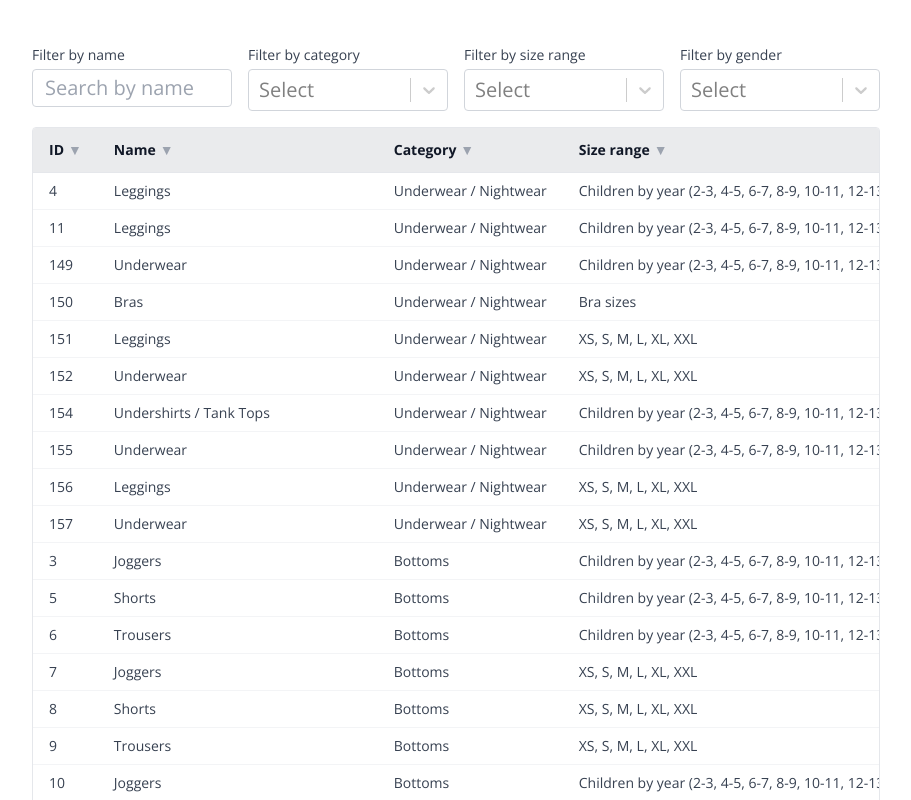
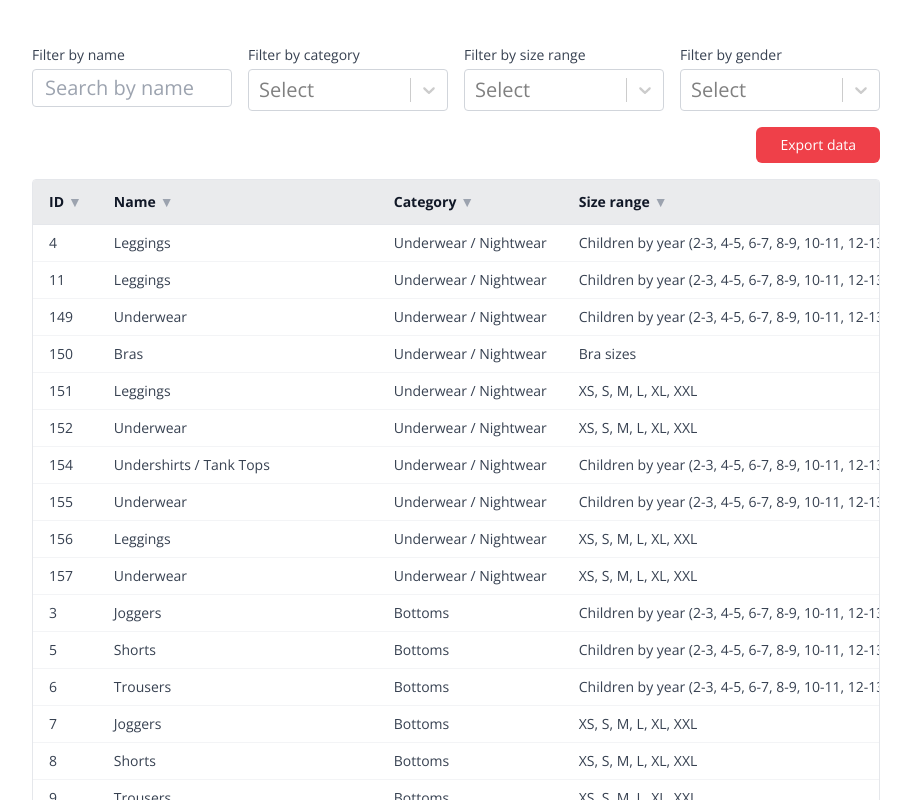
Before and after one commit to boxwise/boxtribute-landing-nextjs, a Next.js app: page /assort-standard in a window 1280 px wide. Shown: the part 1140-1940 px from the top of the page, without its empty margins (184-1095 px from the left). Built offline with nearby package versions, Linux system fonts and the light colour scheme; a web font is replaced by a local one.

Commit message:
move-button

```diff
--- a/pages/assort-standard.tsx
+++ b/pages/assort-standard.tsx
@@ -268,6 +268,18 @@ const AssortTable = ({ products }: { products: IStandardProduct[] }) => {
         </div>
       </div>
 
+      <div className="flex justify-end mt-4 mb-4">
+        <button
+          onClick={exportCsv}
+          className={
+            "bg-red text-white px-6 py-2 rounded-md text-sm " +
+            "font-medium hover:bg-opacity-90 transition-colors"
+          }
+        >
+          Export data
+        </button>
+      </div>
+
       <div className="overflow-x-auto border border-gray-200 rounded">
         <table className="min-w-full divide-y divide-gray-200 text-sm">
           <thead className="bg-lightgray">
@@ -309,18 +321,6 @@ const AssortTable = ({ products }: { products: IStandardProduct[] }) => {
             ))}
           </tbody>
         </table>
-      </div>
-
-      <div className="flex justify-end mt-4">
-        <button
-          onClick={exportCsv}
-          className={
-            "bg-red text-white px-6 py-2 rounded-md text-sm " +
-            "font-medium hover:bg-opacity-90 transition-colors"
-          }
-        >
-          Export data
-        </button>
       </div>
     </div>
   );
```
